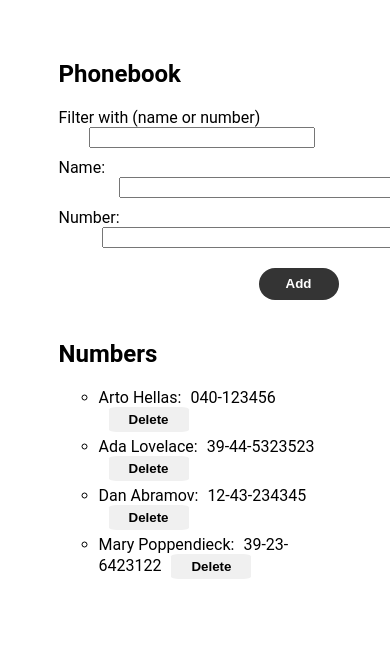
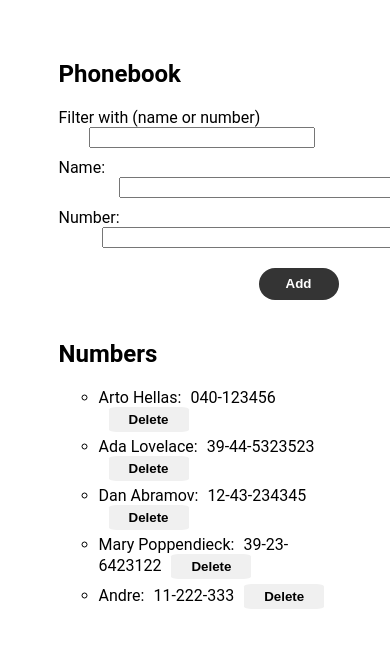
Before and after one commit to katsuragawa-fullstackopen/part-0-to-2, a React (Create React App) app in the folder part2/phonebook/: page / in a window 390 px wide. Shown: the top 648 px of the page. Built offline with nearby package versions, Linux system fonts and the light colour scheme; data requests are answered from the project's data file; the HTML template or start-up script is replaced by a standard one.

Commit message:
Update phonebook to 2.18

```diff
--- a/part2/phonebook/db.json
+++ b/part2/phonebook/db.json
@@ -19,6 +19,11 @@
       "name": "Mary Poppendieck",
       "number": "39-23-6423122",
       "id": 4
+    },
+    {
+      "name": "Andre",
+      "number": "11-222-333",
+      "id": 5
     }
   ]
 }
--- a/part2/phonebook/src/App.js
+++ b/part2/phonebook/src/App.js
@@ -91,6 +91,7 @@ const App = () => {
       number: newNumber,
       id: persons[persons.length - 1].id + 1,
     };
+    console.log(`Created new person object ${newPersonObject.name}`);
 
     // check if this person already exist
     if (
@@ -100,14 +101,35 @@ const App = () => {
           newPersonObject.name.toLocaleLowerCase()
       )
     ) {
-      // if it does, alert
-      window.alert(`${newName} already in the Phonebook`);
+      // if it does, check if user want to update it
+      if (
+        window.confirm(`${newName} already in the Phonebook, wanna update it?`)
+      ) {
+        newPersonObject.id--;
+        phonebookServices
+          .updateContact(newPersonObject)
+          .then((updatedContact) => {
+            console.log(
+              `Update ${updatedContact.name} number to ${updatedContact.number}`
+            );
+            const updatedList = persons
+              .filter((person) => person.id !== newPersonObject.id)
+              .concat(updatedContact);
+            setPersons(updatedList);
+            setNewName("");
+            setNewNumber("");
+          });
+      } else {
+        // if he dont want to update, reset input
+        setNewName("");
+        setNewNumber("");
+      }
     } else {
       // else, add person to phonebook database
       phonebookServices
         .createContact(newPersonObject)
         .then((createdContact) => {
-          console.log(`Add new person: ${createdContact}`);
+          console.log(`Add new person: ${createdContact.name}`);
           setPersons(persons.concat(createdContact));
           setNewName("");
           setNewNumber("");
--- a/part2/phonebook/src/services/phonebook.js
+++ b/part2/phonebook/src/services/phonebook.js
@@ -12,11 +12,16 @@ const createContact = (contact) => {
   return request.then((response) => response.data);
 };
 
+const updateContact = (contact) => {
+  const request = axios.put(`${url}/${contact.id}`, contact);
+  return request.then((response) => response.data);
+};
+
 const deleteContact = (id) => {
   const request = axios.delete(`${url}/${id}`);
   return request;
 };
 
-const phonebookServices = { getContacts, createContact, deleteContact };
+const phonebookServices = { getContacts, createContact, updateContact, deleteContact };
 
 export default phonebookServices;
```
